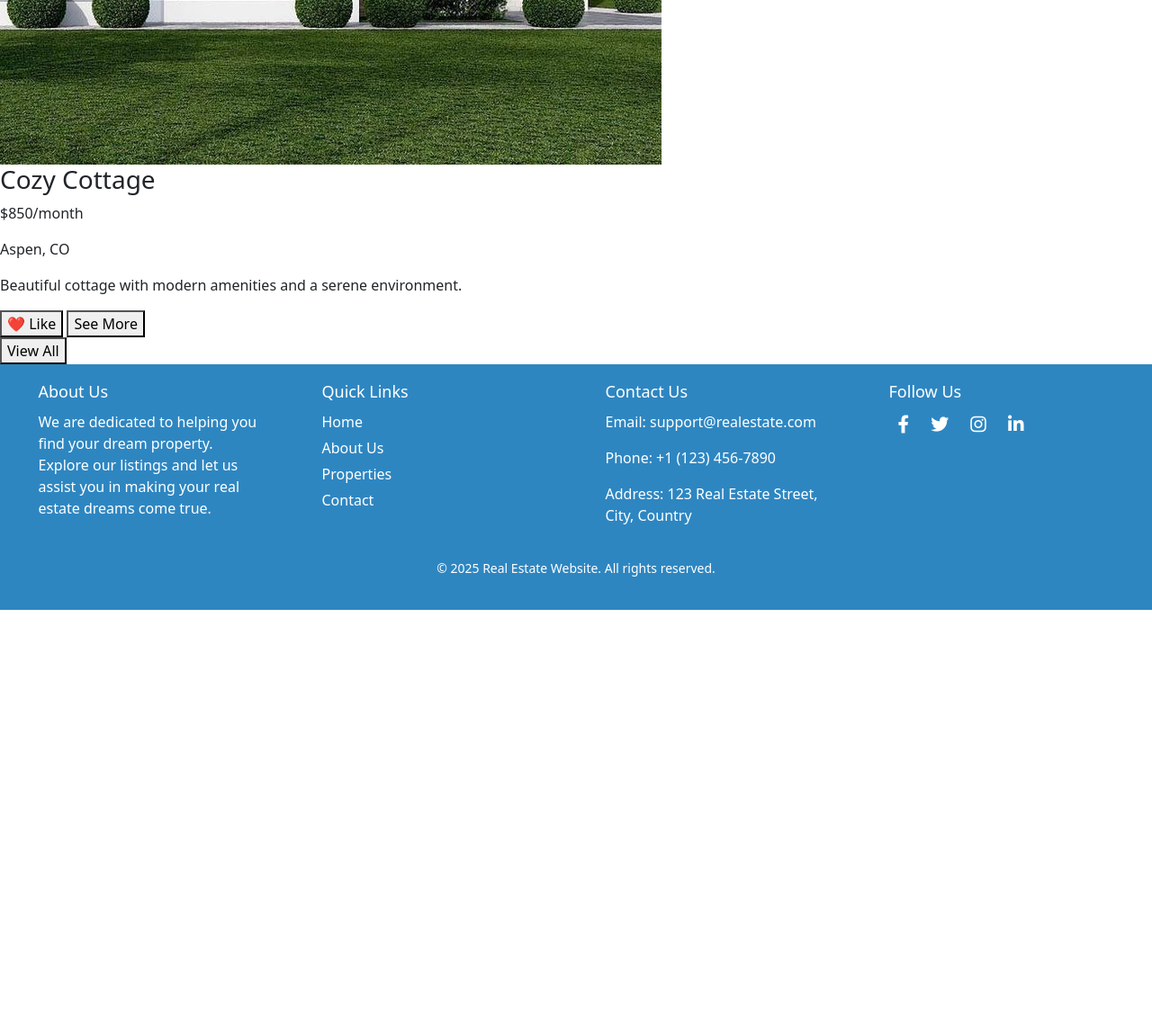
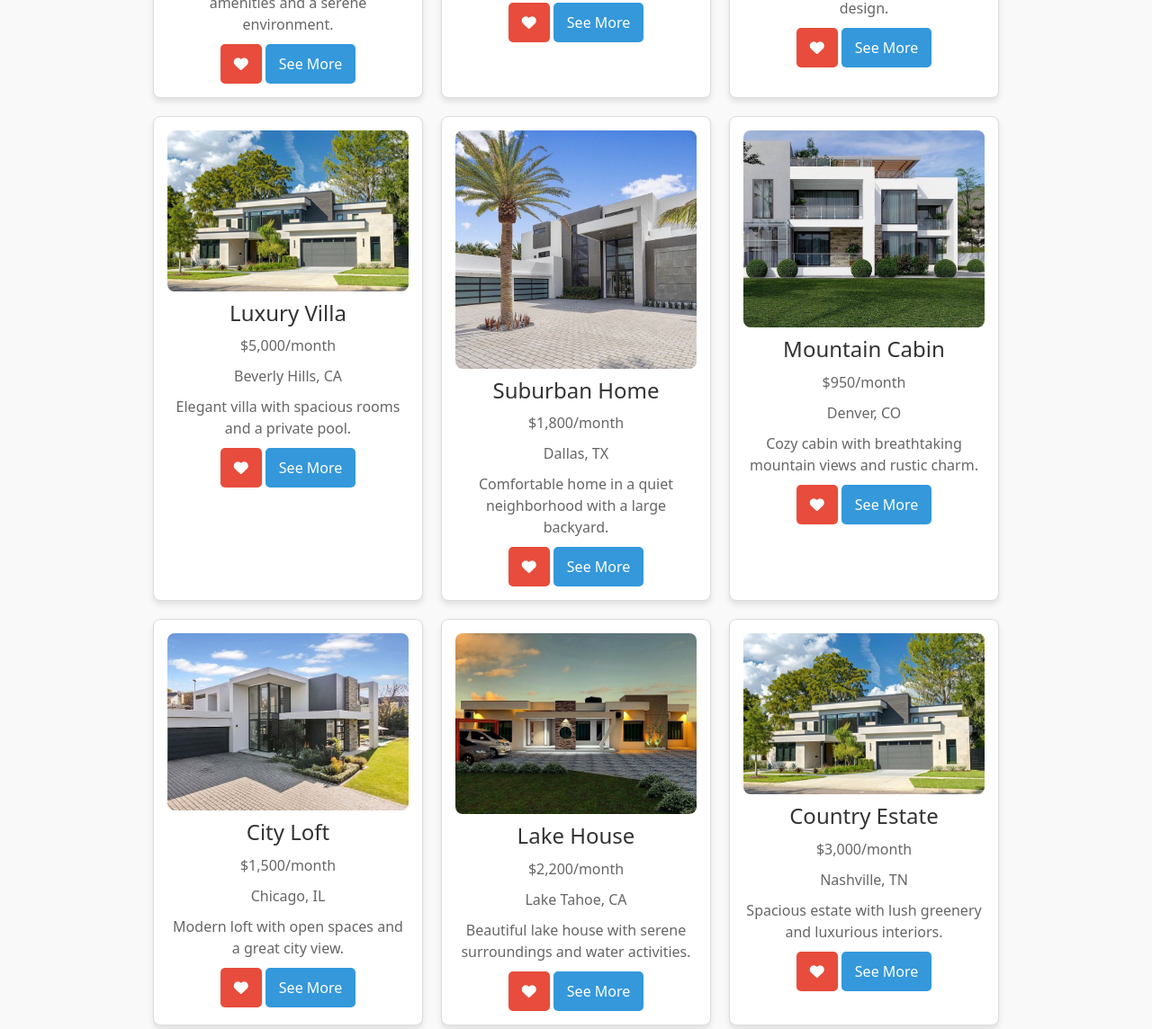
Before and after one commit to Ebencedrick/new-B-tech, a plain HTML site: page User/property.html in a window 1280 px wide. Shown: the part 1263-2407 px from the top of the page at 90% size. Before the commit the page ends 1941 px from the top, so only its background shows below. Drawn offline with nearby package versions, Linux system fonts and the light colour scheme.

Commit message:
progress in the house for rent section

```diff
--- /dev/null
+++ b/User/houses-for-rent.css
@@ -0,0 +1,81 @@
+/* Styles for Houses for Rent Section */
+
+.houses-section {
+  padding: 20px;
+  background-color: #f9f9f9;
+}
+
+.houses-section h2 {
+  text-align: center;
+  font-size: 2rem;
+  margin-bottom: 20px;
+  color: #333;
+}
+
+.houses-container {
+  display: flex;
+  flex-wrap: wrap;
+  gap: 20px;
+  justify-content: center;
+}
+
+.house-item {
+  background-color: #fff;
+  border: 1px solid #ddd;
+  border-radius: 8px;
+  box-shadow: 0 4px 6px rgba(0, 0, 0, 0.1);
+  width: 300px;
+  padding: 15px;
+  text-align: center;
+}
+
+.house-item img {
+  width: 100%;
+  border-radius: 8px;
+  margin-bottom: 10px;
+}
+
+.house-item h3 {
+  font-size: 1.5rem;
+  color: #333;
+  margin-bottom: 10px;
+}
+
+.house-item p {
+  font-size: 1rem;
+  color: #666;
+  margin-bottom: 10px;
+}
+
+.like-button {
+  background-color: #e74c3c;
+  color: #fff;
+  border: none;
+  padding: 10px 15px;
+  border-radius: 5px;
+  cursor: pointer;
+  font-size: 1rem;
+  transition: background-color 0.3s ease, transform 0.2s ease;
+}
+
+.like-button:hover {
+  background-color: #c0392b;
+  transform: scale(1.1);
+}
+
+.like-button:active {
+  transform: scale(0.9);
+}
+
+.see-more-button {
+  background-color: #3498db;
+  color: #fff;
+  border: none;
+  padding: 10px 15px;
+  border-radius: 5px;
+  cursor: pointer;
+}
+
+.see-more-button:hover {
+  background-color: #2980b9;
+}
--- a/User/property.html
+++ b/User/property.html
@@ -13,6 +13,7 @@
       href="https://cdn.jsdelivr.net/npm/bootstrap@5.3.0/dist/css/bootstrap.min.css"
       rel="stylesheet"
     />
+    <link rel="stylesheet" href="houses-for-rent.css">
     <script
       src="https://cdn.jsdelivr.net/npm/bootstrap@5.3.0/dist/js/bootstrap.bundle.min.js"
       defer
@@ -63,38 +64,115 @@
     <section id="houses-for-rent" class="houses-section">
       <h2>Houses for Rent</h2>
       <div class="houses-container">
-        <!-- Example of a house item -->
         <div class="house-item">
-          <img
-            src="img/comp24.jpg"
-            alt="House Image"
-            class="house-main-image"
-          />
+          <img src="img/comp24.jpg" alt="House Image" class="house-main-image" />
           <h3>Cozy Cottage</h3>
           <p>$850/month</p>
           <p>Aspen, CO</p>
-          <p>
-            Beautiful cottage with modern amenities and a serene environment.
-          </p>
-          <button class="like-button">❤️ Like</button>
-          <button class="see-more-button" onclick="showMoreImages(1)">
-            See More
-          </button>
-          <div
-            class="additional-images"
-            id="additional-images-1"
-            style="display: none"
-          >
-            <img src="img/comp27.jpg" alt="Additional Image 1" />
-            <img src="img/comp28.jpg" alt="Additional Image 2" />
-            <img src="img/comp45.jpg" alt="Additional Image 3" />
-          </div>
+          <p>Beautiful cottage with modern amenities and a serene environment.</p>
+          <button class="like-button" onclick="toggleLike(this)"><i class="fas fa-heart"></i></button>
+          <button class="see-more-button" onclick="showMoreImages(1)">See More</button>
         </div>
-        <!-- Repeat similar structure for other houses -->
+        <div class="house-item">
+          <img src="img/comp27.jpg" alt="House Image" class="house-main-image" />
+          <h3>Modern Apartment</h3>
+          <p>$1,200/month</p>
+          <p>New York, NY</p>
+          <p>Stylish apartment in the heart of the city with great amenities.</p>
+          <button class="like-button" onclick="toggleLike(this)"><i class="fas fa-heart"></i></button>
+          <button class="see-more-button" onclick="showMoreImages(2)">See More</button>
+        </div>
+        <div class="house-item">
+          <img src="img/comp28.jpg" alt="House Image" class="house-main-image" />
+          <h3>Beach House</h3>
+          <p>$2,500/month</p>
+          <p>Miami, FL</p>
+          <p>Relaxing beach house with stunning ocean views and modern design.</p>
+          <button class="like-button" onclick="toggleLike(this)"><i class="fas fa-heart"></i></button>
+          <button class="see-more-button" onclick="showMoreImages(3)">See More</button>
+        </div>
+        <div class="house-item">
+          <img src="img/comp45.jpg" alt="House Image" class="house-main-image" />
+          <h3>Luxury Villa</h3>
+          <p>$5,000/month</p>
+          <p>Beverly Hills, CA</p>
+          <p>Elegant villa with spacious rooms and a private pool.</p>
+          <button class="like-button" onclick="toggleLike(this)"><i class="fas fa-heart"></i></button>
+          <button class="see-more-button" onclick="showMoreImages(4)">See More</button>
+        </div>
+        <div class="house-item">
+          <img src="img/comp10.jpg" alt="House Image" class="house-main-image" />
+          <h3>Suburban Home</h3>
+          <p>$1,800/month</p>
+          <p>Dallas, TX</p>
+          <p>Comfortable home in a quiet neighborhood with a large backyard.</p>
+          <button class="like-button" onclick="toggleLike(this)"><i class="fas fa-heart"></i></button>
+          <button class="see-more-button" onclick="showMoreImages(5)">See More</button>
+        </div>
+        <div class="house-item">
+          <img src="img/comp24.jpg" alt="House Image" class="house-main-image" />
+          <h3>Mountain Cabin</h3>
+          <p>$950/month</p>
+          <p>Denver, CO</p>
+          <p>Cozy cabin with breathtaking mountain views and rustic charm.</p>
+          <button class="like-button" onclick="toggleLike(this)"><i class="fas fa-heart"></i></button>
+          <button class="see-more-button" onclick="showMoreImages(6)">See More</button>
+        </div>
+        <div class="house-item">
+          <img src="img/comp27.jpg" alt="House Image" class="house-main-image" />
+          <h3>City Loft</h3>
+          <p>$1,500/month</p>
+          <p>Chicago, IL</p>
+          <p>Modern loft with open spaces and a great city view.</p>
+          <button class="like-button" onclick="toggleLike(this)"><i class="fas fa-heart"></i></button>
+          <button class="see-more-button" onclick="showMoreImages(7)">See More</button>
+        </div>
+        <div class="house-item">
+          <img src="img/comp28.jpg" alt="House Image" class="house-main-image" />
+          <h3>Lake House</h3>
+          <p>$2,200/month</p>
+          <p>Lake Tahoe, CA</p>
+          <p>Beautiful lake house with serene surroundings and water activities.</p>
+          <button class="like-button" onclick="toggleLike(this)"><i class="fas fa-heart"></i></button>
+          <button class="see-more-button" onclick="showMoreImages(8)">See More</button>
+        </div>
+        <div class="house-item">
+          <img src="img/comp45.jpg" alt="House Image" class="house-main-image" />
+          <h3>Country Estate</h3>
+          <p>$3,000/month</p>
+          <p>Nashville, TN</p>
+          <p>Spacious estate with lush greenery and luxurious interiors.</p>
+          <button class="like-button" onclick="toggleLike(this)"><i class="fas fa-heart"></i></button>
+          <button class="see-more-button" onclick="showMoreImages(9)">See More</button>
+        </div>
+        <div class="house-item">
+          <img src="img/comp10.jpg" alt="House Image" class="house-main-image" />
+          <h3>Historic Mansion</h3>
+          <p>$4,500/month</p>
+          <p>Charleston, SC</p>
+          <p>Elegant mansion with historic charm and modern upgrades.</p>
+          <button class="like-button" onclick="toggleLike(this)"><i class="fas fa-heart"></i></button>
+          <button class="see-more-button" onclick="showMoreImages(10)">See More</button>
+        </div>
+        <div class="house-item">
+          <img src="img/comp24.jpg" alt="House Image" class="house-main-image" />
+          <h3>Studio Apartment</h3>
+          <p>$750/month</p>
+          <p>San Francisco, CA</p>
+          <p>Compact studio with modern amenities and a great location.</p>
+          <button class="like-button" onclick="toggleLike(this)"><i class="fas fa-heart"></i></button>
+          <button class="see-more-button" onclick="showMoreImages(11)">See More</button>
+        </div>
+        <div class="house-item">
+          <img src="img/comp27.jpg" alt="House Image" class="house-main-image" />
+          <h3>Farmhouse</h3>
+          <p>$1,100/month</p>
+          <p>Portland, OR</p>
+          <p>Charming farmhouse with a large garden and peaceful surroundings.</p>
+          <button class="like-button" onclick="toggleLike(this)"><i class="fas fa-heart"></i></button>
+          <button class="see-more-button" onclick="showMoreImages(12)">See More</button>
+        </div>
       </div>
-      <button class="view-all-button" onclick="viewAllHouses()">
-        View All
-      </button>
     </section>
 
     <div id="search-popup" class="search-popup">
@@ -181,15 +259,18 @@
     </footer>
     <script>
       function showMoreImages(houseId) {
-        const imagesContainer = document.getElementById(
-          `additional-images-${houseId}`
-        );
-        imagesContainer.style.display = "block";
+        alert(`Displaying more images for house ID: ${houseId}`);
       }
 
-      function viewAllHouses() {
-        // Logic to display all 16 houses
-        alert("Displaying all houses for rent.");
+      function toggleLike(button) {
+        const icon = button.querySelector('i');
+        if (icon.classList.contains('liked')) {
+          icon.classList.remove('liked');
+          icon.style.color = 'white';
+        } else {
+          icon.classList.add('liked');
+          icon.style.color = 'red';
+        }
       }
 
       const searchPopup = document.getElementById("search-popup");
```
